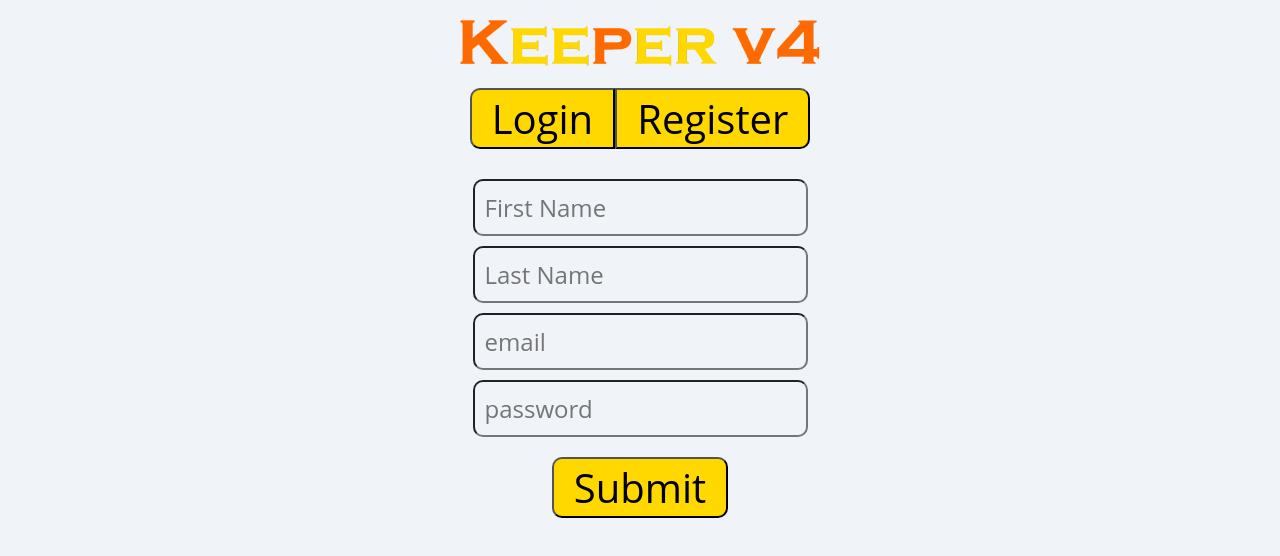
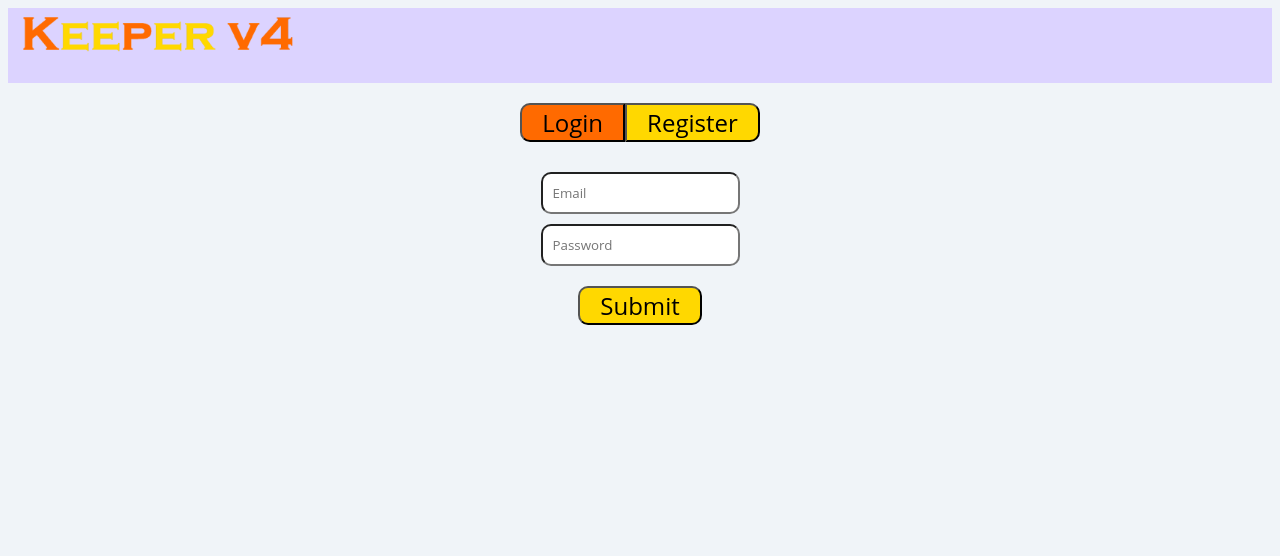
Before and after one commit to 1motiur4/keeper-v4, a React (Vite) app in the folder client/: page /landing in a window 1280 px wide. Shown: the top 556 px of the page. Built offline with nearby package versions, Linux system fonts and the light colour scheme.

Commit message:
landing page progress

```diff
--- a/client/src/assets/css/index.css
+++ b/client/src/assets/css/index.css
@@ -1,4 +1,7 @@
 * {
     font-family: 'Open Sans', sans-serif;
+}
+
+body {
     background-color: #f0f4f8;
 }
--- a/client/src/assets/wrappers/Landing.js
+++ b/client/src/assets/wrappers/Landing.js
@@ -5,12 +5,12 @@ const Wrapper = styled.section`
 
   .logo {
     width: 100vw;
-    max-width: 600px;
+    max-width: 400px;
   }
 
   button {
     background-color: #ffd800;
-    font-size: 2.5em;
+    font-size: 1.5em;
     padding-left: 20px;
     padding-right: 20px;
   }
@@ -30,7 +30,9 @@ const Wrapper = styled.section`
   }
 
   .buttons-container {
+    text-align: center;
     padding-bottom: 20px;
+    padding-top: 20px;
   }
 
   .btn {
@@ -45,16 +47,27 @@ const Wrapper = styled.section`
   }
 
   input {
-    font-size: 1.5em;
+    /* font-size: 1.5em; */
+    max-width: 400px;
+    width: 80%vw;
     border-radius: 10px;
     padding: 10px;
     margin-top: 10px;
+    background-color: white;
   }
 
   @media (min-width: 700px) {
+    text-align: left;
+
+    .top-bg-bar {
+      width: 100%vw;
+      height: 75px;
+      background-color: #DCD3FF;
+      z-index: 1;
+    }
+
     .logo {
-      max-width: 400px;
-      text-align: left;
+      max-width: 300px;
     }
   }
 `;
--- a/client/src/pages/Landing.jsx
+++ b/client/src/pages/Landing.jsx
@@ -20,24 +20,32 @@ const Landing = () => {
 
   return (
     <Wrapper>
-      <img
-        src={Logo}
-        className="logo"
-      />
+      <div className="top-bg-bar">
+        <img
+          src={Logo}
+          className="logo"
+        />
+      </div>
 
       <div className="box">
         <div className="buttons-container">
           <button
             type="button"
             name="login-btn"
-            className="login-btn"
+            className={`login-btn ${values.login ? "active-btn" : null}`}
+            onClick={() => {
+              setValues({ ...values, login: true });
+            }}
           >
             Login
           </button>
           <button
             type="button"
             name="register-btn"
-            className="register-btn"
+            className={`register-btn ${values.login ? null : "active-btn"}`}
+            onClick={() => {
+              setValues({ ...values, login: false });
+            }}
           >
             Register
           </button>
@@ -49,6 +57,7 @@ const Landing = () => {
             placeholder="First Name"
             value={values.firstName}
             onChange={handleChange}
+            hidden={values.login}
           />
           <input
             type="text"
@@ -56,18 +65,19 @@ const Landing = () => {
             placeholder="Last Name"
             value={values.lastName}
             onChange={handleChange}
+            hidden={values.login}
           />
           <input
             type="text"
             name="email"
-            placeholder="email"
+            placeholder="Email"
             value={values.email}
             onChange={handleChange}
           />
           <input
             type="password"
             name="password"
-            placeholder="password"
+            placeholder="Password"
             value={values.password}
             onChange={handleChange}
           />
```
